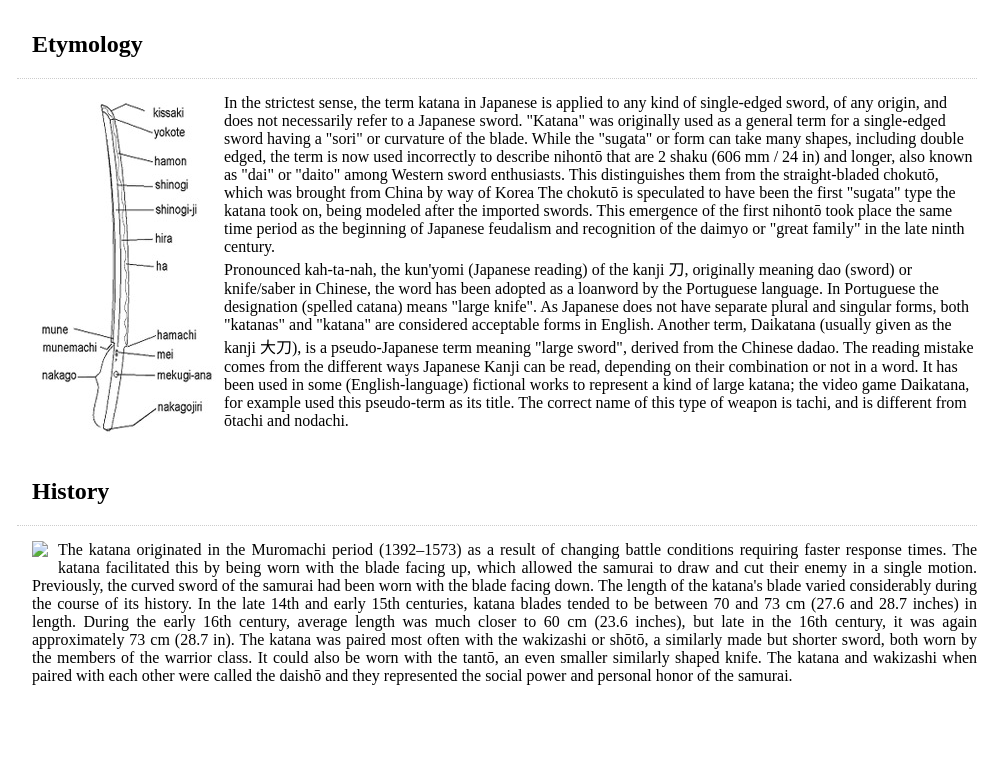
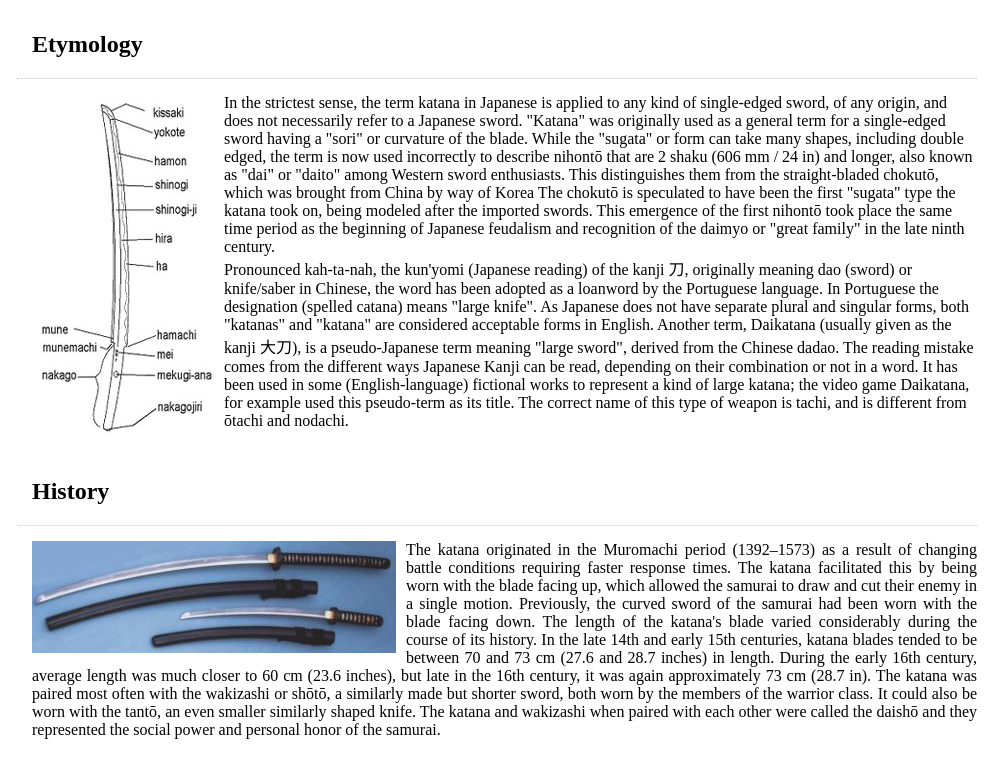
Before and after one commit to vladocar/Katana, a plain HTML site: page katana-demo.html in a window 1280 px wide. Shown: the part 1124-1886 px from the top of the page, without its empty margins (143-1151 px from the left). Before the commit the page ends 1832 px from the top, so only its background shows below. Drawn offline with Linux system fonts and the light colour scheme.

Commit message:
Update katana-demo.html

```diff
--- a/katana-demo.html
+++ b/katana-demo.html
@@ -98,7 +98,7 @@
         </div>
         <div class="clear" style="border-top:1px dotted #ccc"></div>
         <div class="col-1" style="text-align:justify;">
-            <img src="images/Katana-Wakizashi.jpg/" style="float:left; padding:0 10px 5px 0;" />The katana originated in the Muromachi period (1392–1573) as a result of changing battle conditions requiring faster response times. The katana facilitated this by being worn with the blade facing up, which allowed the samurai to draw and cut their enemy in a single motion. Previously, the curved sword of the samurai had been worn with the blade facing down. The length of the katana's blade varied considerably during the course of its history. In the late 14th and early 15th centuries, katana blades tended to be between 70 and 73 cm (27.6 and 28.7 inches) in length. During the early 16th century, average length was much closer to 60 cm (23.6 inches), but late in the 16th century, it was again approximately 73 cm (28.7 in). The katana was paired most often with the wakizashi or shōtō, a similarly made but shorter sword, both worn by the members of the warrior class. It could also be worn with the tantō, an even smaller similarly shaped knife. The katana and wakizashi when paired with each other were called the daishō and they represented the social power and personal honor of the samurai.
+            <img src="images/Katana-Wakizashi.jpg" style="float:left; padding:0 10px 5px 0;" />The katana originated in the Muromachi period (1392–1573) as a result of changing battle conditions requiring faster response times. The katana facilitated this by being worn with the blade facing up, which allowed the samurai to draw and cut their enemy in a single motion. Previously, the curved sword of the samurai had been worn with the blade facing down. The length of the katana's blade varied considerably during the course of its history. In the late 14th and early 15th centuries, katana blades tended to be between 70 and 73 cm (27.6 and 28.7 inches) in length. During the early 16th century, average length was much closer to 60 cm (23.6 inches), but late in the 16th century, it was again approximately 73 cm (28.7 in). The katana was paired most often with the wakizashi or shōtō, a similarly made but shorter sword, both worn by the members of the warrior class. It could also be worn with the tantō, an even smaller similarly shaped knife. The katana and wakizashi when paired with each other were called the daishō and they represented the social power and personal honor of the samurai.
         </div>
         <div class="clear"></div>
     </div>
```
